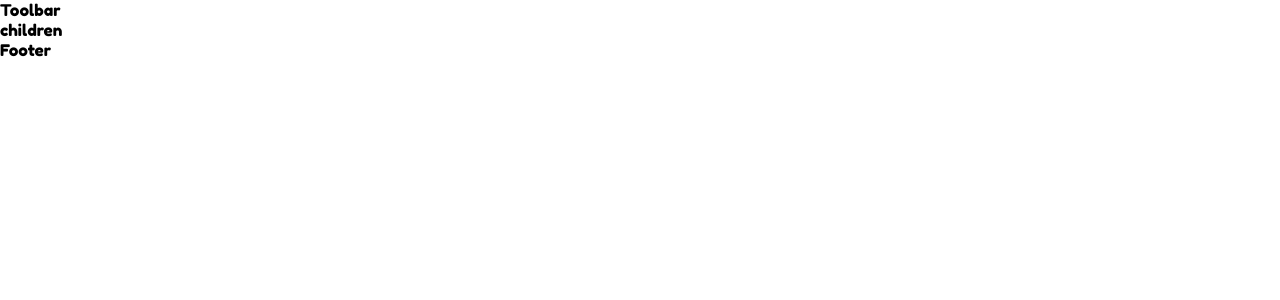
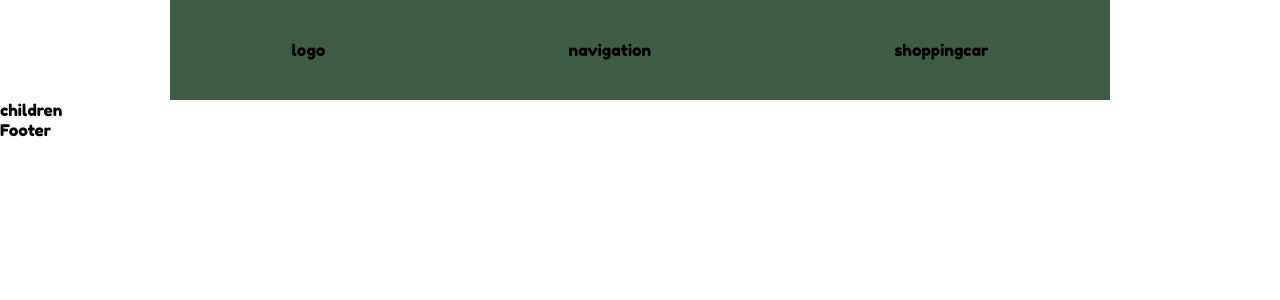
Before and after one commit to FengSanIClover/React-DessertShop-Typescript, a React (Create React App) app: page / in a window 1280 px wide. Shown: the top 300 px of the page. Built offline with nearby package versions, Linux system fonts and the light colour scheme.

Commit message:
建立 Toolbar

```diff
--- /dev/null
+++ b/src/asset/styles/Containers/Toolbar.scss
@@ -0,0 +1,9 @@
+@import '../Main/main.scss';
+
+.t-container {
+    @include base-flex(space-around);
+    max-width: 940px;
+    height: 100px;
+    margin: 0 auto;
+    background-color: $base-color-3;
+}
--- a/src/containers/Layout/index.tsx
+++ b/src/containers/Layout/index.tsx
@@ -1,9 +1,10 @@
 import React from 'react';
+import Toolbar from '../Toolbar';
 
 const layout: React.FC = (props) => {
     return (
         <>
-            <div>Toolbar</div>
+            <Toolbar />
             <main>{props.children}</main>
             <div>Footer</div>
         </>
--- a/src/containers/Main/App.tsx
+++ b/src/containers/Main/App.tsx
@@ -5,11 +5,11 @@ import Layout from '../../containers/Layout';
 const App: React.FC = () => {
 
   return (
-    <div className="App">
+    <>
       <Layout>
         children
       </Layout>
-    </div>
+    </>
   );
 }
 
--- /dev/null
+++ b/src/containers/Toolbar/index.tsx
@@ -0,0 +1,14 @@
+import React from 'react';
+import 'asset/styles/Containers/Toolbar.scss';
+
+const toolbar: React.FC = () => {
+    return (
+        <div className="t-container">
+            <div>logo</div>
+            <div>navigation</div>
+            <div>shoppingcar</div>
+        </div>
+    )
+}
+
+export default toolbar;
```
